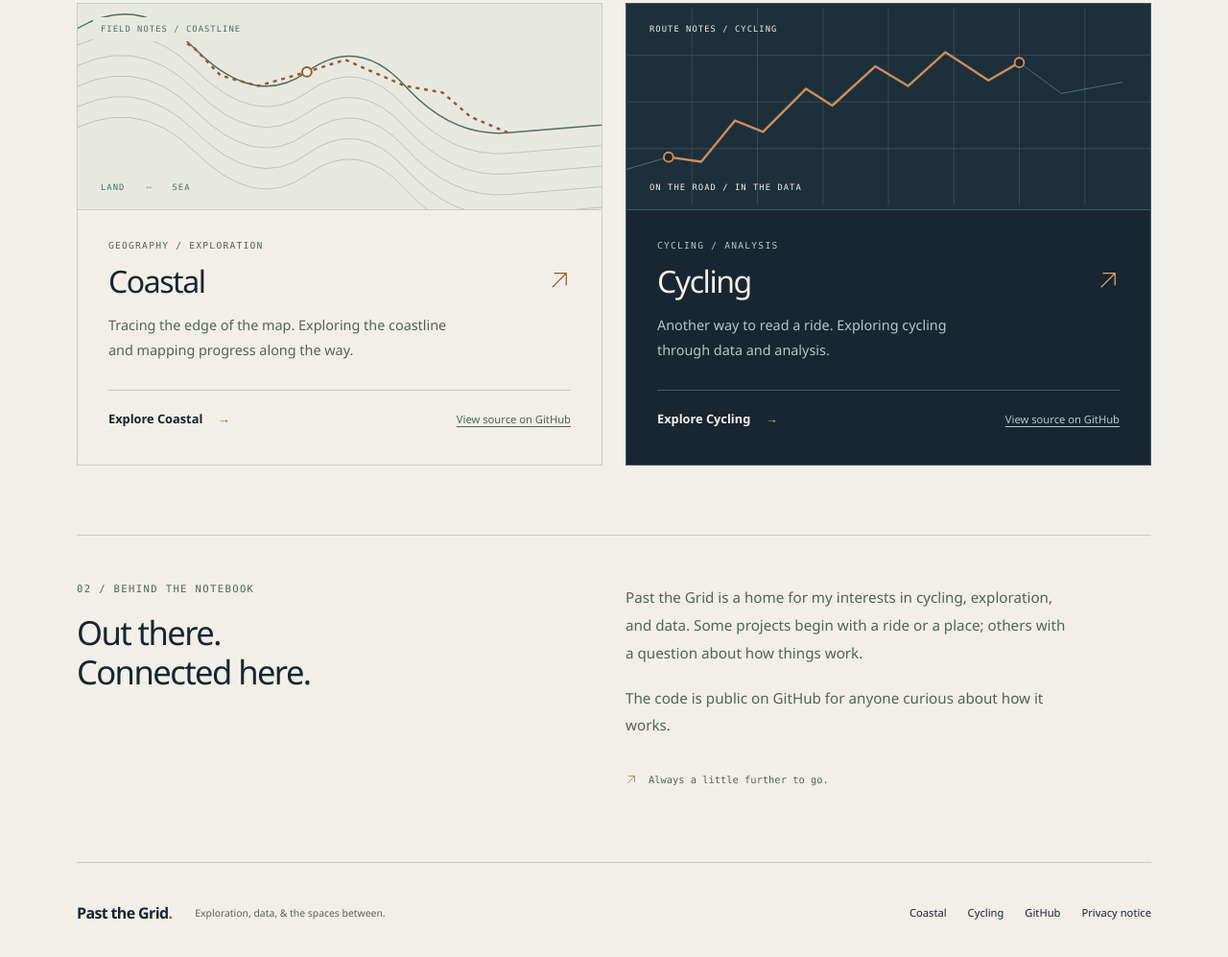
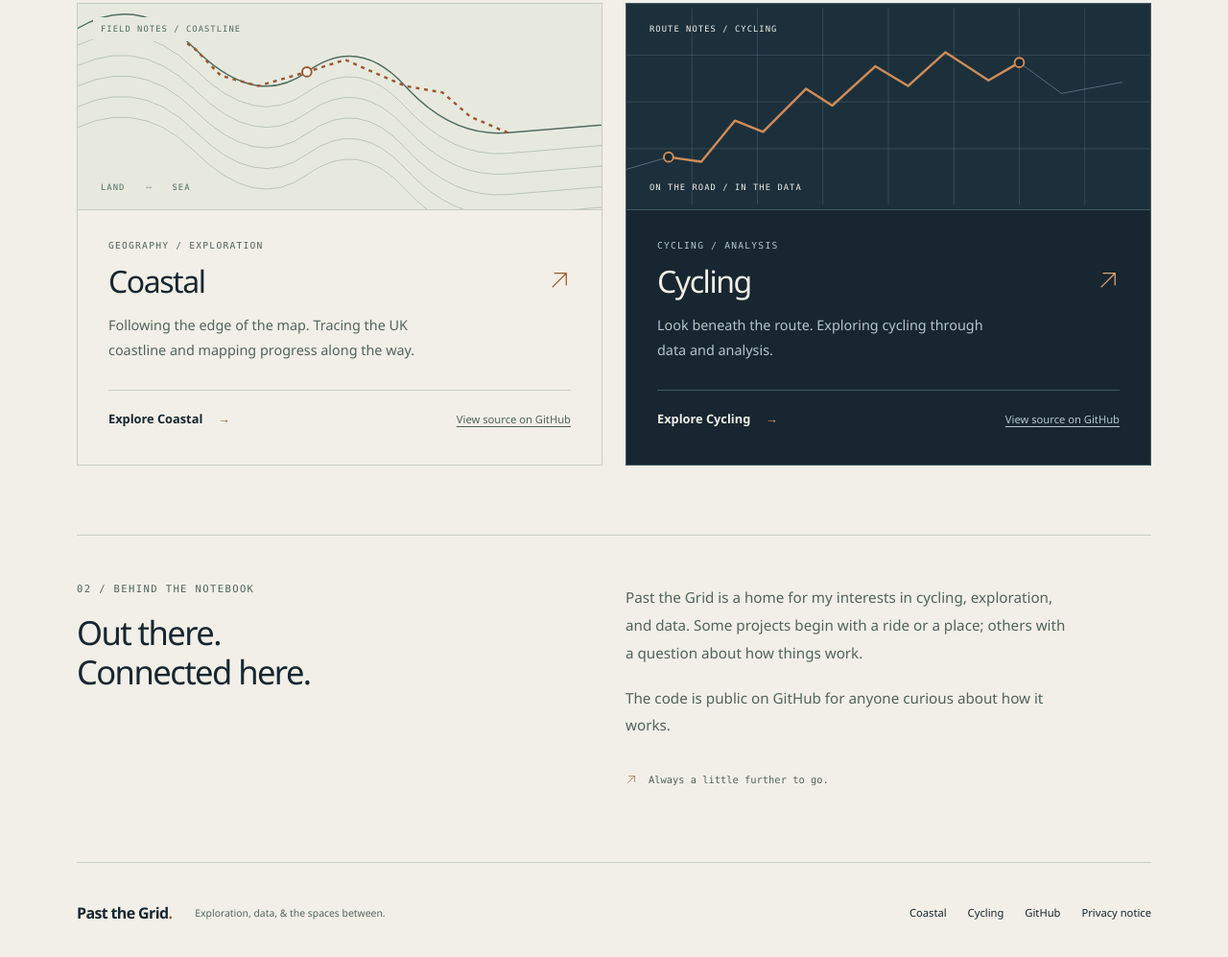
Before and after one commit to tim-jc/pastthegrid-site, a plain HTML site: page index.html in a window 1280 px wide. Shown: the part 922-1919 px from the top of the page at 96% size. Drawn offline with Linux system fonts and the light colour scheme.

Commit message:
text tweaks

```diff
--- a/index.html
+++ b/index.html
@@ -38,14 +38,14 @@
               <svg viewBox="0 0 560 210" fill="none"><g stroke="currentColor" stroke-width="1" opacity=".3"><path d="M-20 50Q60 0 125 65T245 90 350 105 460 155 580 145M-20 72Q60 22 125 87T245 112 350 127 460 177 580 167M-20 94Q60 44 125 109T245 134 350 149 460 199 580 189M-20 116Q60 66 125 131T245 156 350 171 460 221 580 211M-20 138Q60 88 125 153T245 178 350 193 460 243 580 233"/></g><path d="M-10 28Q60-22 125 43T245 68 350 83 460 133 580 123" stroke="currentColor" stroke-width="1.5"/><path d="M95 22l30 21 28 29 40 11 52-15 41-13 34 15 30 13 40 7 30 26 40 17" stroke="#9B582E" stroke-width="2.5" stroke-dasharray="4 5"/><circle cx="245" cy="68" r="5" fill="#F1EFE7" stroke="#9B582E" stroke-width="2"/></svg>
               <span class="art-foot">LAND <span><svg class="direction-icon" width="1em" height="1em" viewBox="0 0 24 24" fill="none" stroke="currentColor" stroke-width="1.25" stroke-linecap="round" stroke-linejoin="round" aria-hidden="true" focusable="false"><path d="M3 12h18M7 8l-4 4 4 4M17 8l4 4-4 4"/></svg></span> SEA</span>
             </div>
-            <div class="card-body"><p class="eyebrow">Geography / Exploration</p><h3 id="coastal-title">Coastal<span aria-hidden="true"><svg class="direction-icon" width="1em" height="1em" viewBox="0 0 24 24" fill="none" stroke="currentColor" stroke-width="1.25" stroke-linecap="round" stroke-linejoin="round" aria-hidden="true" focusable="false"><path d="M5 19 19 5M7 5h12v12"/></svg></span></h3><p>Tracing the edge of the map. Exploring the coastline and mapping progress along the way.</p><div class="card-actions"><a class="card-cta" href="https://coastal.pastthegrid.uk" target="_blank">Explore Coastal <span aria-hidden="true">→</span></a><a class="source-link" href="https://github.com/tim-jc/coastal" target="_blank" aria-label="View source on GitHub for Coastal">View source on GitHub</a></div></div>
+            <div class="card-body"><p class="eyebrow">Geography / Exploration</p><h3 id="coastal-title">Coastal<span aria-hidden="true"><svg class="direction-icon" width="1em" height="1em" viewBox="0 0 24 24" fill="none" stroke="currentColor" stroke-width="1.25" stroke-linecap="round" stroke-linejoin="round" aria-hidden="true" focusable="false"><path d="M5 19 19 5M7 5h12v12"/></svg></span></h3><p>Following the edge of the map. Tracing the UK coastline and mapping progress along the way.</p><div class="card-actions"><a class="card-cta" href="https://coastal.pastthegrid.uk" target="_blank">Explore Coastal <span aria-hidden="true">→</span></a><a class="source-link" href="https://github.com/tim-jc/coastal" target="_blank" aria-label="View source on GitHub for Coastal">View source on GitHub</a></div></div>
           </article>
           <article class="project-card cycling-card" data-theme="dark" aria-labelledby="cycling-title">
             <div class="card-art cycling-art" aria-hidden="true"><span class="art-label">ROUTE NOTES / CYCLING</span>
               <svg viewBox="0 0 560 210" fill="none"><g stroke="#8BA9B7" opacity=".22"><path d="M0 50h560M0 100h560M0 150h560M70 0v210M140 0v210M210 0v210M280 0v210M350 0v210M420 0v210M490 0v210"/></g><path d="M-10 175l55-16 35 5 36-44 30 12 46-46 28 18 46-42 35 21 40-36 46 30 33-19 45 33 65-12" stroke="#8BA9B7" stroke-width="1" opacity=".5"/><path d="M45 159l35 5 36-44 30 12 46-46 28 18 46-42 35 21 40-36 46 30 33-19" stroke="#D18B58" stroke-width="2.5" stroke-linejoin="round"/><g fill="#172630" stroke="#D18B58" stroke-width="2"><circle cx="45" cy="159" r="5"/><circle cx="420" cy="58" r="5"/></g></svg>
               <span class="art-foot">ON THE ROAD / IN THE DATA</span>
             </div>
-            <div class="card-body"><p class="eyebrow">Cycling / Analysis</p><h3 id="cycling-title">Cycling<span aria-hidden="true"><svg class="direction-icon" width="1em" height="1em" viewBox="0 0 24 24" fill="none" stroke="currentColor" stroke-width="1.25" stroke-linecap="round" stroke-linejoin="round" aria-hidden="true" focusable="false"><path d="M5 19 19 5M7 5h12v12"/></svg></span></h3><p>Another way to read a ride. Exploring cycling through data and analysis.</p><div class="card-actions"><a class="card-cta" href="https://cycling.pastthegrid.uk" target="_blank">Explore Cycling <span aria-hidden="true">→</span></a><a class="source-link" href="https://github.com/tim-jc/cycling-analytics" target="_blank" aria-label="View source on GitHub for Cycling">View source on GitHub</a></div></div>
+            <div class="card-body"><p class="eyebrow">Cycling / Analysis</p><h3 id="cycling-title">Cycling<span aria-hidden="true"><svg class="direction-icon" width="1em" height="1em" viewBox="0 0 24 24" fill="none" stroke="currentColor" stroke-width="1.25" stroke-linecap="round" stroke-linejoin="round" aria-hidden="true" focusable="false"><path d="M5 19 19 5M7 5h12v12"/></svg></span></h3><p>Look beneath the route. Exploring cycling through data and analysis.</p><div class="card-actions"><a class="card-cta" href="https://cycling.pastthegrid.uk" target="_blank">Explore Cycling <span aria-hidden="true">→</span></a><a class="source-link" href="https://github.com/tim-jc/cycling-analytics" target="_blank" aria-label="View source on GitHub for Cycling">View source on GitHub</a></div></div>
           </article>
         </div>
       </section>
```
